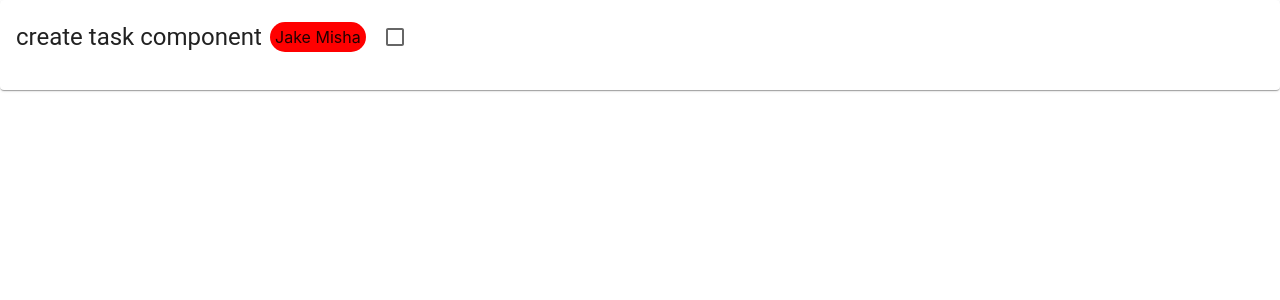
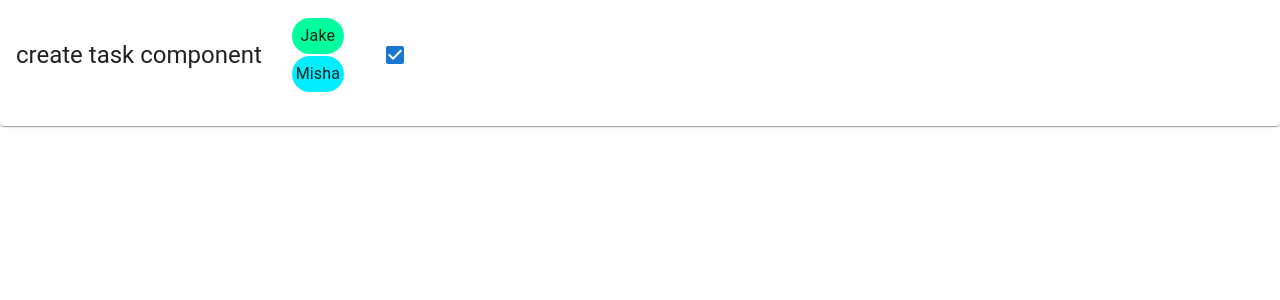
Before and after one commit to 397-f21/coffee-nimble, a React (Create React App) app: page / in a window 1280 px wide. Shown: the top 300 px of the page. Built offline with nearby package versions, Linux system fonts and the light colour scheme.

Commit message:
added check box

```diff
--- /dev/null
+++ b/src/components/ControlledCheckBox.js
@@ -0,0 +1,18 @@
+import * as React from "react";
+import Checkbox from "@mui/material/Checkbox";
+
+export default function ControlledCheckbox() {
+  const [checked, setChecked] = React.useState(true);
+
+  const handleChange = (event) => {
+    setChecked(event.target.checked);
+  };
+
+  return (
+    <Checkbox
+      checked={checked}
+      onChange={handleChange}
+      inputProps={{ "aria-label": "controlled" }}
+    />
+  );
+}
--- a/src/components/TaskCard.js
+++ b/src/components/TaskCard.js
@@ -4,6 +4,7 @@ import CardActions from "@mui/material/CardActions";
 import CardContent from "@mui/material/CardContent";
 import Typography from "@mui/material/Typography";
 import Checkbox from "@mui/material/Checkbox";
+import ControlledCheckbox from "./ControlledCheckBox";
 import "../styles.css";
 
 const task = () => {
@@ -24,10 +25,13 @@ export default function TaskCard() {
           <Typography variant="h5" component="div">
             {task().description}
           </Typography>
-          <Typography class="assignees" variant="subtitle1" component="div">
-            {task().assignees.join("\n")}
+          <Typography variant="subtitle1" component="div">
+            {task().assignees.map((listitem) => (
+              <li class="assignees">{listitem}</li>
+            ))}
           </Typography>
-          <Checkbox />
+          {/* <Checkbox checked={task().completed} onChange={handleChange} /> */}
+          <ControlledCheckbox></ControlledCheckbox>
         </CardContent>
         <CardActions></CardActions>
       </Card>
--- a/src/styles.css
+++ b/src/styles.css
@@ -7,7 +7,17 @@
 }
 
 .assignees {
-  background-color: red;
+  /* background-color: rgb(0, 183, 255); */
   border-radius: 25px;
-  padding: 5px;
+  padding: 4px;
+  list-style: none;
+  margin: 2px;
 }
+
+.assignees:nth-child(1) {
+  background: rgb(0, 255, 157);
+}
+
+.assignees:nth-child(2) {
+  background: rgb(0, 238, 255);
+}
```
